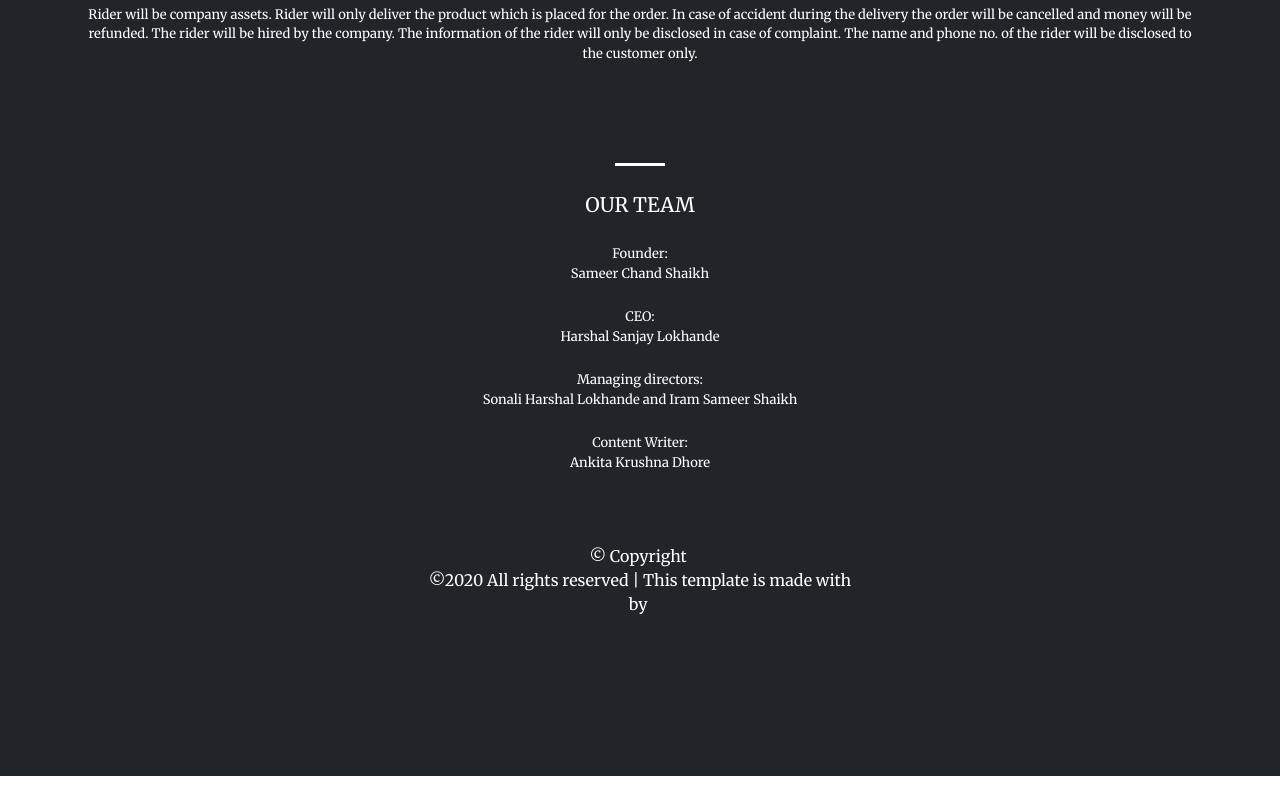
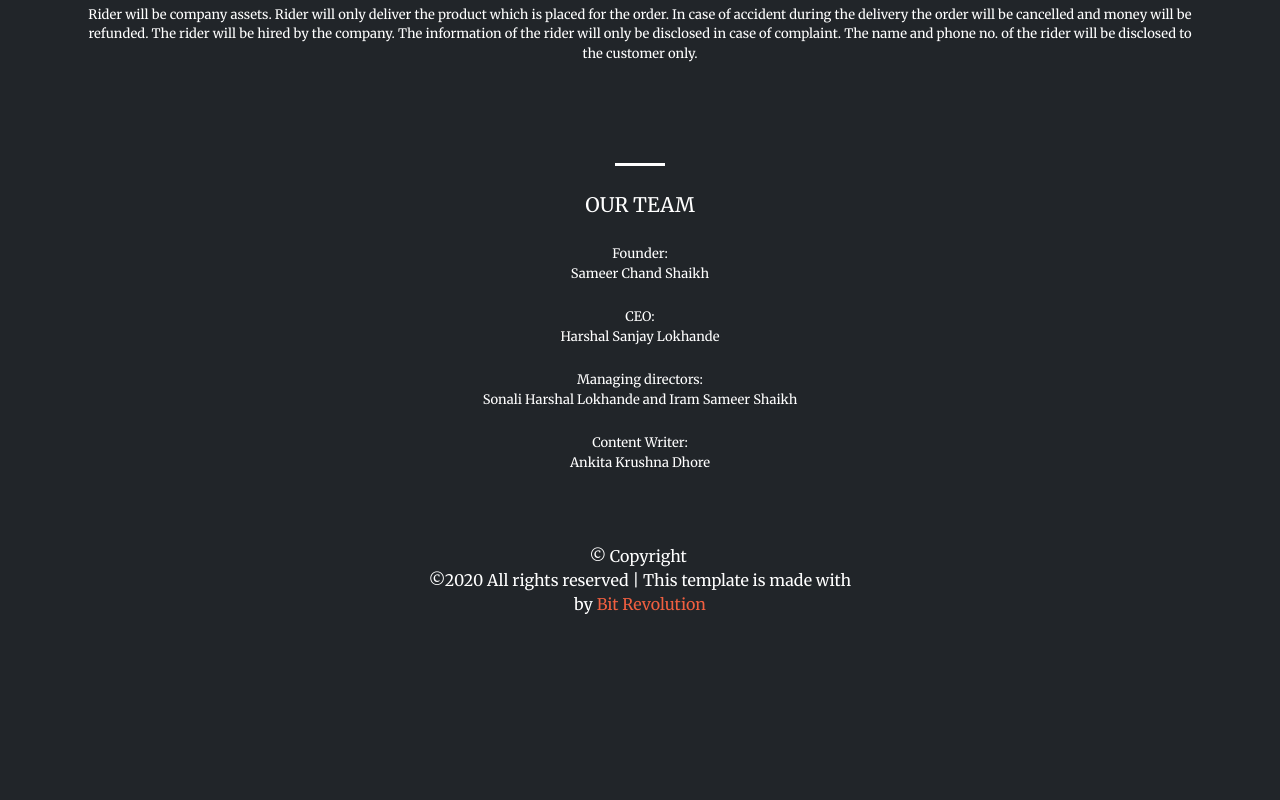
Before and after one commit to wineshopee/wineshopee.com, a plain HTML site: page index.html in a window 1280 px wide. Shown: the part 3933-4733 px from the top of the page. Before the commit the page ends 4709 px from the top, so only its background shows below. Drawn offline with nearby package versions, Linux system fonts and the light colour scheme.

Commit message:
Update index.html

```diff
--- a/index.html
+++ b/index.html
@@ -181,7 +181,7 @@
                             </div>
                         </div>
                     </div>
-            <p><br><br>©&nbsp;Copyright&nbsp;<br>&nbsp;©2020 All rights reserved | This template is made with&nbsp;<br>by&nbsp;<a href="https://bitrevolution.xyz/"target="blank>Bit Revolution</a><br><br><br></p>
+            <p><br><br>©&nbsp;Copyright&nbsp;<br>&nbsp;©2020 All rights reserved | This template is made with&nbsp;<br>by&nbsp;<a href="https://bitrevolution.xyz" target="blank">Bit Revolution</a><br><br><br></p>
         </div>
     </section>
     <script src="assets/js/jquery.min.js"></script>
```
